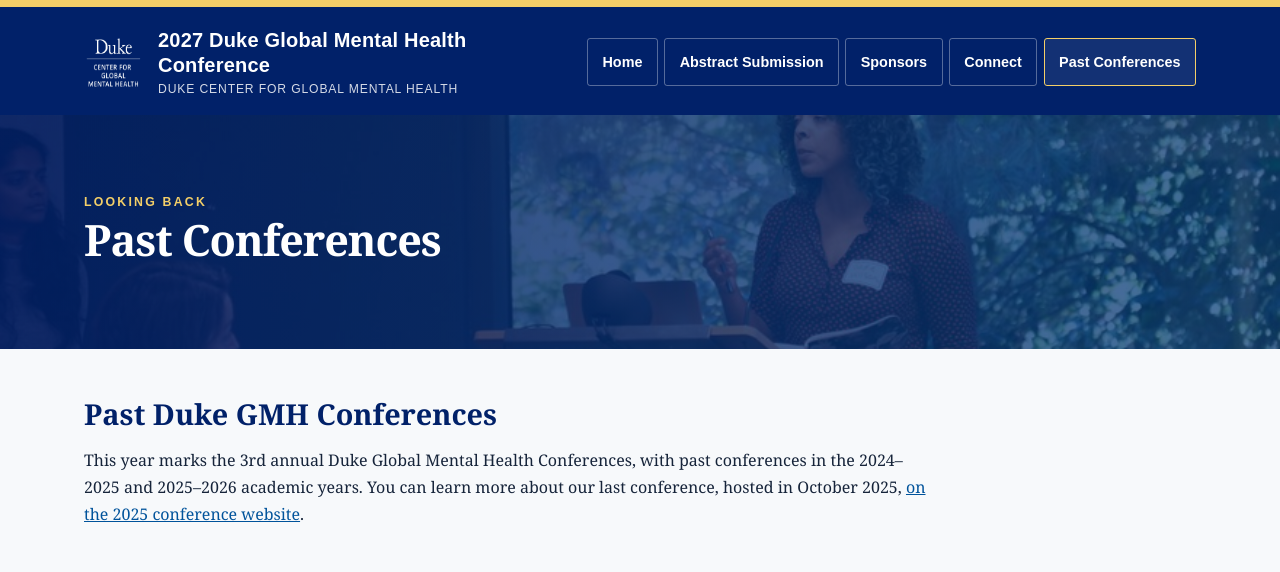
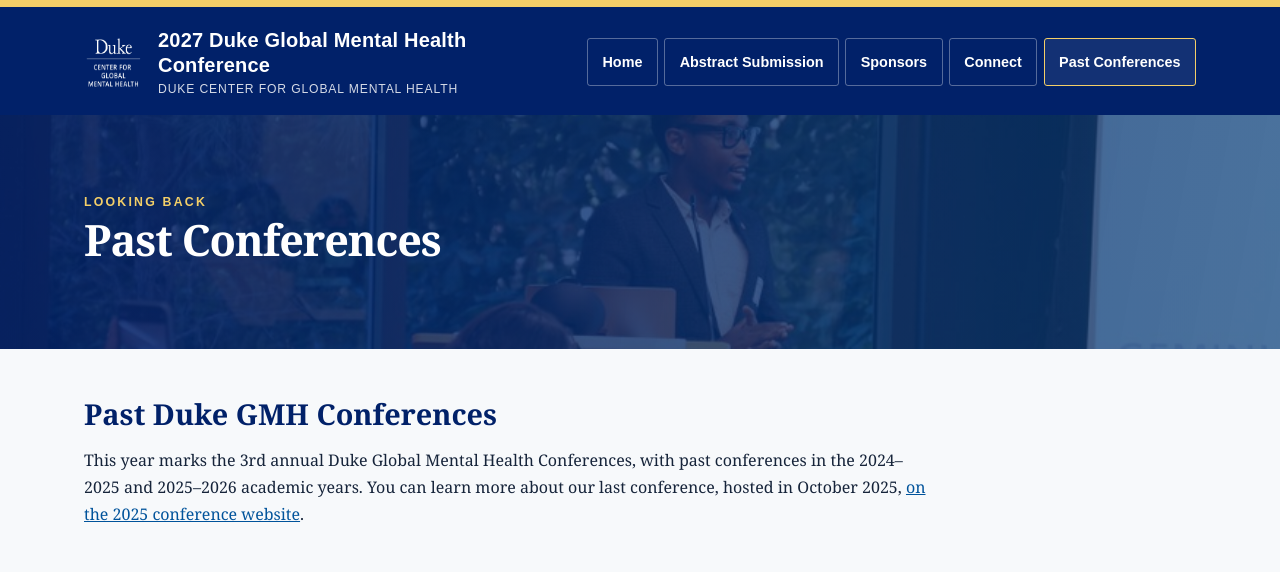
Before and after one commit to Duke-CGMH/dukegmhconference2027, a Jekyll site: the page built from past-conferences.html, in a window 1280 px wide. Shown: the top 572 px of the page. Built offline with Jekyll 4.4.1, drawn with Linux system fonts in a browser that asks for light colours; grey boxes are pictures that could not be loaded.

Commit message:
Update _data/cms/past_conferences.json (via Pages CMS)

```diff
--- a/_data/cms/past_conferences.json
+++ b/_data/cms/past_conferences.json
@@ -1,7 +1,7 @@
 {
   "eyebrow": "Looking back",
   "title": "Past Conferences",
-  "title_background": "assets/images/screenshot-2026-11-05-182215-1.png",
+  "title_background": "assets/images/screenshot-2026-11-05-184614.png",
   "body": "<h2>Past Duke GMH Conferences</h2><p>This year marks the 3rd annual Duke Global Mental Health Conferences, with past conferences in the 2024–2025 and 2025–2026 academic years. You can learn more about our last conference, hosted in October 2025, <a href=\"https://sites.duke.edu/dukegmhconf2025/\">on the 2025 conference website</a>.</p>",
   "one_pager": "assets/images/duke-gmh-conference-1.png",
   "one_pager_alt": "2025 Duke Global Mental Health Conference one-pager",
```
